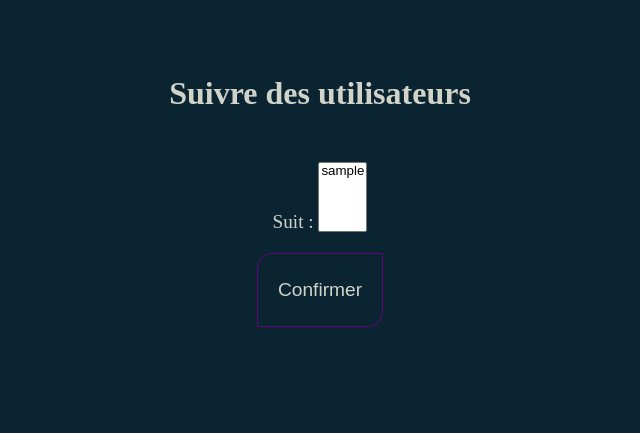
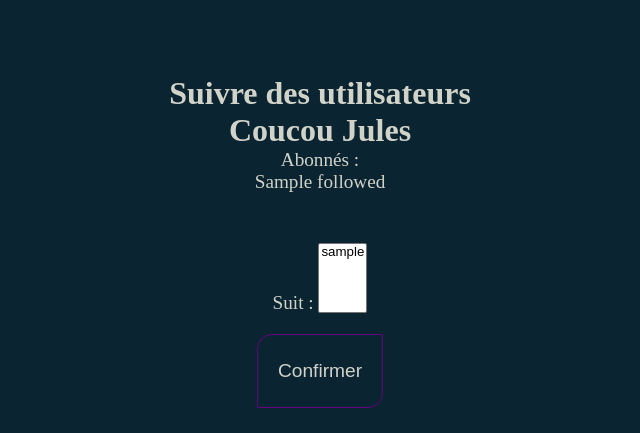
Before and after one commit to DaGuinci/litRevu, a Django app: template customUser/templates/customUser/follow_users_form.html in a window 1280 px wide. Shown: the top 433 px of the page, without its empty margins (320-960 px from the left). Run offline with Django 4.2, Linux system fonts and the light colour scheme; tables that the repository leaves empty hold one stand-in row (values such as "Sample post"); the template is opened without the code that fills it: values that come from a table or form of the project are taken from there, most other values are stand-ins (such as "Sample title", 1, 10 or a date in 2020).

Commit message:
upd - clean subscribes system

```diff
--- a/customUser/models.py
+++ b/customUser/models.py
@@ -1,5 +1,7 @@
 from django.contrib.auth.models import AbstractUser
 from django.db import models
+from django.conf import settings
+
 
 class CustomUser(AbstractUser):
     follows = models.ManyToManyField(
@@ -7,3 +9,18 @@ class CustomUser(AbstractUser):
         symmetrical=False,
         verbose_name='suit',
     )
+
+class UserFollows(models.Model):
+    user = models.ForeignKey(to=settings.AUTH_USER_MODEL,
+                             on_delete=models.CASCADE,
+                             related_name='following'
+                             )
+    followed_user = models.ForeignKey(to=settings.AUTH_USER_MODEL,
+                                      on_delete=models.CASCADE,
+                                      related_name='followed_by'
+                                      )
+
+    class Meta:
+        # ensures we don't get multiple UserFollows instances
+        # for unique user-user_followed pairs
+        unique_together = ('user', 'followed_user', )
--- a/customUser/templates/customUser/follow_users_form.html
+++ b/customUser/templates/customUser/follow_users_form.html
@@ -1,6 +1,9 @@
 {% extends 'review/base.html' %}
 {% block content %}
     <h2>Suivre des utilisateurs</h2>
+    <h1>Coucou Jules</h1>
+    <p>Abonnés :</p>
+    <p> {{ followed }} </p>
     <form method="post">
         {{ form.as_p }}
         {% csrf_token %}
--- a/customUser/views.py
+++ b/customUser/views.py
@@ -10,4 +10,6 @@ def follow_users(request):
         if form.is_valid():
             form.save()
             return redirect('home')
-    return render(request, 'customUser/follow_users_form.html', context={'form': form})
+    # followed = request.user.follows.all()
+    return render(request, 'customUser/follow_users_form.html', context={
+        'form': form})
```
Also changed, not shown: review/models.py (+0 -16 lines), customUser/migrations/0002_userfollows.py (added), review/migrations/0006_delete_userfollows.py (added), 1 other file.
